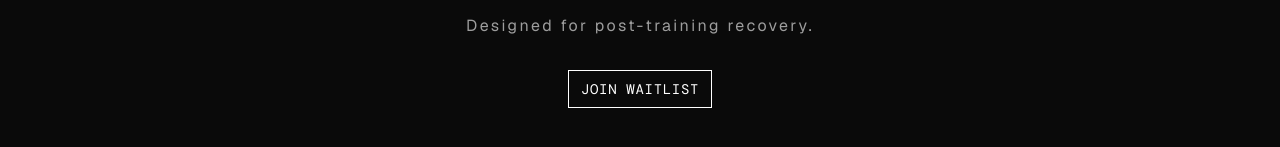
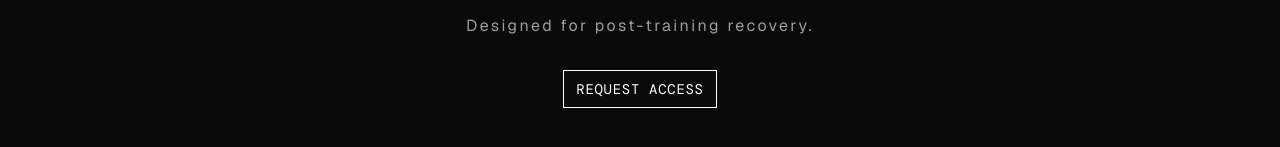
Before and after one commit to tanyenshin2006-glitch/limitness, a Next.js app: page / in a window 1280 px wide. Shown: the part 369-516 px from the top of the page. Built offline with nearby package versions, Linux system fonts and the light colour scheme; no server answers.

Commit message:
change waitlist to allocation

```diff
--- a/src/app/waitlist/page.tsx
+++ b/src/app/allocation/page.tsx
@@ -113,7 +113,7 @@ export default function Waitlist() {
               type="submit"
               className="font-mono mt-6 md:mt-8 px-3 py-2 border border-white text-white hover:bg-white hover:text-black transition-colors duration-[600ms] tracking-wider text-xs md:text-sm cursor-pointer"
             >
-                JOIN WAITLIST
+                REQUEST ACCESS
             </button>
           </form>
         )}
--- a/src/components/Homepage.tsx
+++ b/src/components/Homepage.tsx
@@ -11,11 +11,11 @@ export default function Homepage() {
       <p className="font-body mt-6 text-sm md:text-base text-white/60 tracking-[0.15em]">
           Designed for post-training recovery.
       </p>
-      <Link href="/waitlist">
+      <Link href="/allocation">
         <button
           className="font-mono mt-8 px-3 py-2 border border-white text-white hover:bg-white hover:text-black transition-colors duration-[600ms] tracking-wider text-sm cursor-pointer"
         >
-          JOIN WAITLIST
+          REQUEST ACCESS
         </button>
       </Link>
     </section>
--- a/src/components/NavigationMenu.tsx
+++ b/src/components/NavigationMenu.tsx
@@ -10,7 +10,7 @@ const NAV_LINKS = [
     { label: "WHY", href: "/why" },
     { label: "WHY PROTOCOL", href: "/why-protocol" },
     { label: "PROTOCOL ENTRY", href: "/protocol-entry" },
-    { label: "WAITLIST", href: "/waitlist" },
+    { label: "ALLOCATION", href: "/allocation" },
 ]
 
 export default function NavigationMenu() {
```
